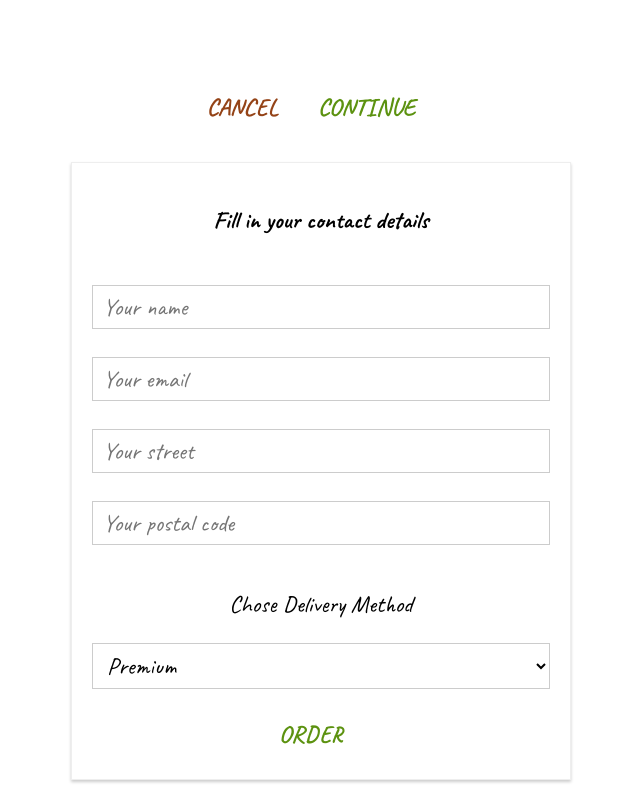
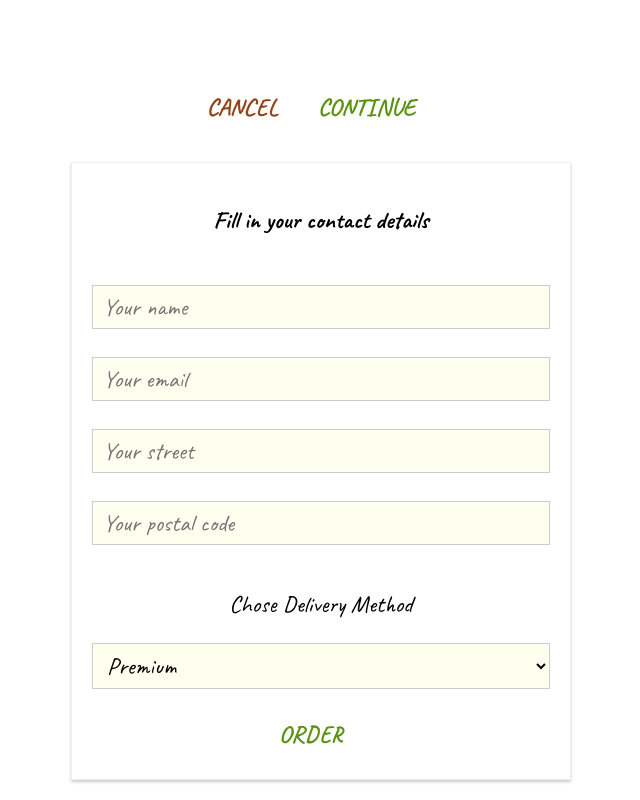
Before and after one commit to DawidSzpener/Burger, a React app: page /checkout/contact-data in a window 1280 px wide. Shown: the part 692-1492 px from the top of the page, without its empty margins (319-959 px from the left). Built offline with nearby package versions, Linux system fonts and the light colour scheme; a web font is replaced by a local one.

Commit message:
style: changed input element background color

```diff
--- a/src/components/UI/Form/Form.css
+++ b/src/components/UI/Form/Form.css
@@ -13,7 +13,7 @@
 .InputElement {
   outline: none;
   border: 1px solid #ccc;
-  background-color: white;
+  background-color: ivory;
   font: inherit;
   padding: 6px 10px;
   display: block;
```
